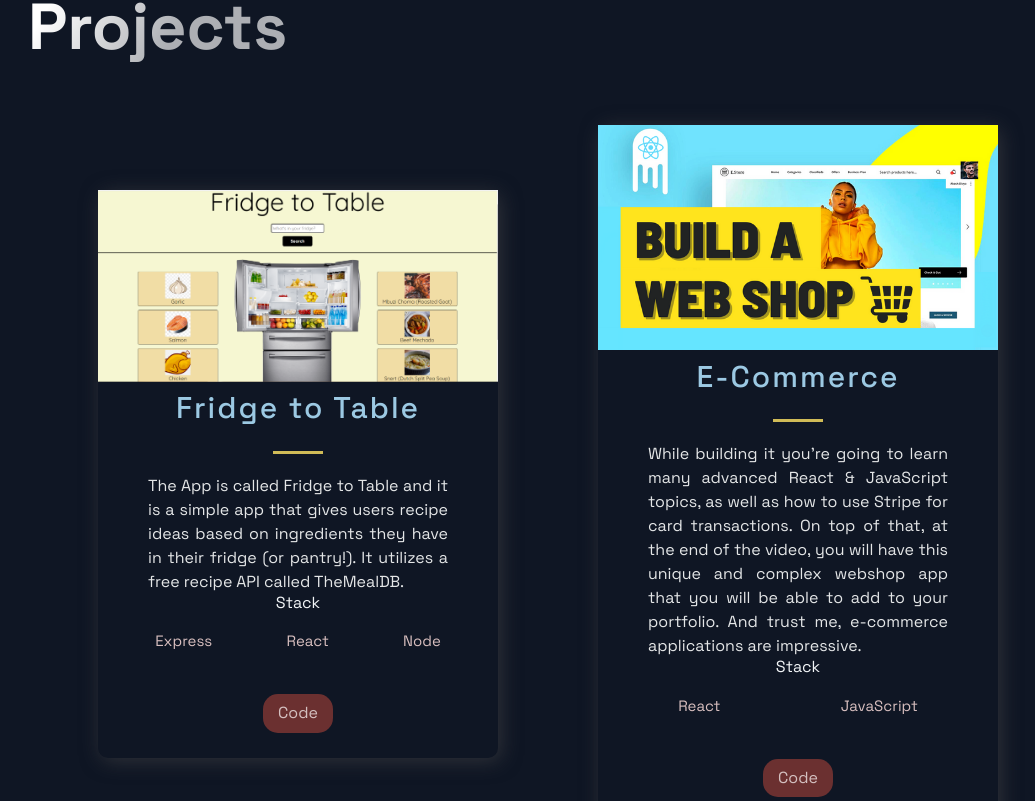
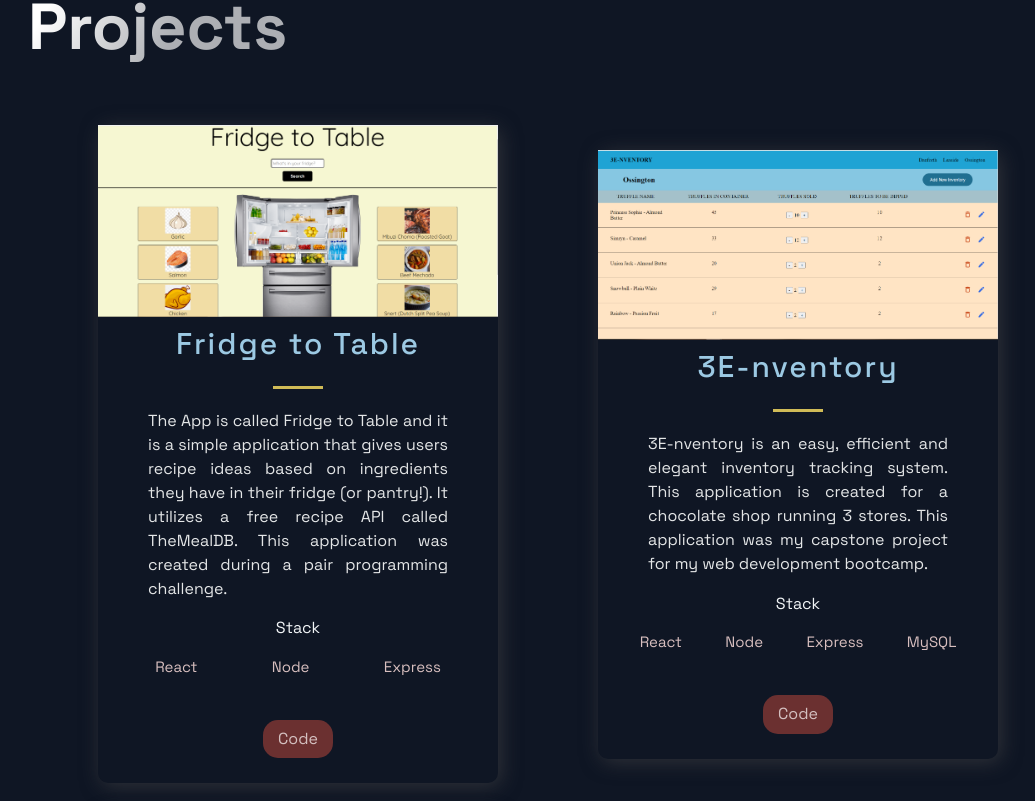
Before and after one commit to SaagarSuresh/portfolio_website, a Next.js app: page / in a window 1280 px wide. Shown: the part 839-1640 px from the top of the page, without its empty margins (92-1127 px from the left). Built offline with nearby package versions, Linux system fonts and the light colour scheme.

Commit message:
Add capstone details to project component.

```diff
--- a/src/components/Projects/Projects.js
+++ b/src/components/Projects/Projects.js
@@ -17,6 +17,7 @@ const Projects = () => (
             <Hr />
           </TitleContent>
           <CardInfo>{description}</CardInfo>
+          <br />
           <div>
             <TitleContent>Stack</TitleContent>
             <TagList>
--- a/src/constants/constants.js
+++ b/src/constants/constants.js
@@ -1,20 +1,20 @@
 export const projects = [
   {
     title: 'Fridge to Table',
-    description: "The App is called Fridge to Table and it is a simple app that gives users recipe ideas based on ingredients they have in their fridge (or pantry!). It utilizes a free recipe API called TheMealDB.",
+    description: "The App is called Fridge to Table and it is a simple application that gives users recipe ideas based on ingredients they have in their fridge (or pantry!). It utilizes a free recipe API called TheMealDB. This application was created during a pair programming challenge.",
       image: '/images/FtT.PNG',
-      tags: ['Express', 'React', 'Node'],
+      tags: ['React', 'Node', 'Express'],
     source: 'https://google.com',
     visit: 'https://github.com/hanwkim/fridge-to-table',
     id: 0,
   },
   {
-    title: 'E-Commerce',
-    description:"While building it you're going to learn many advanced React & JavaScript topics, as well as how to use Stripe for card transactions. On top of that, at the end of the video, you will have this unique and complex webshop app that you will be able to add to your portfolio. And trust me, e-commerce applications are impressive.",
-    image: '/images/2.png',
-    tags: ['React', 'JavaScript'],
+    title: '3E-nventory',
+    description:"3E-nventory is an easy, efficient and elegant inventory tracking system. This application is created for a chocolate shop running 3 stores. This application was my capstone project for my web development bootcamp.",
+    image: '/images/3E.PNG',
+    tags: ['React', 'Node', 'Express', 'MySQL'],
     source: 'https://google.com',
-    visit: 'https://google.com',
+    visit: 'https://github.com/SaagarSuresh/3E-nventory-client',
     id: 1,
   },
   {
```
Also changed, not shown: public/images/2.png (deleted), public/images/3E.PNG (added).
